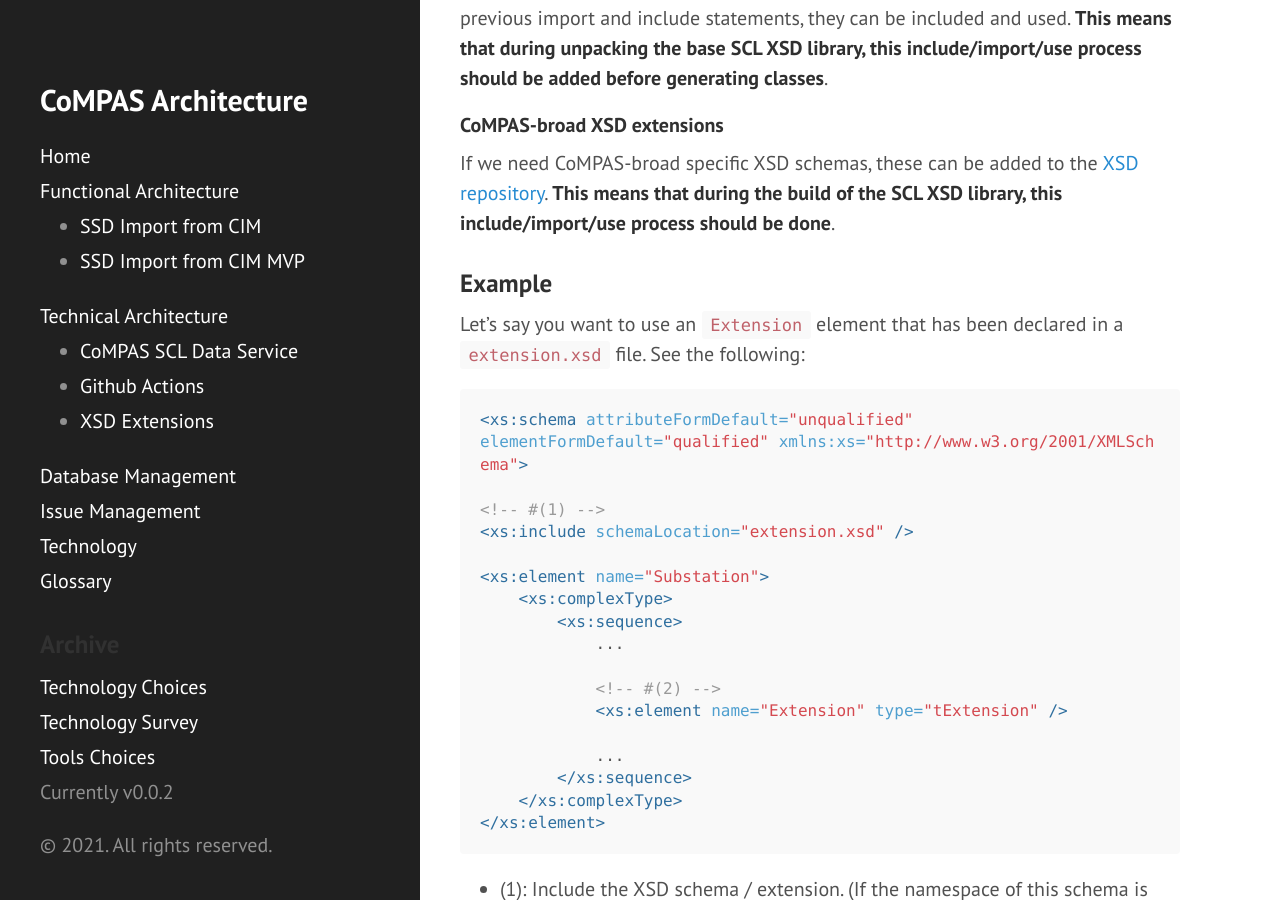
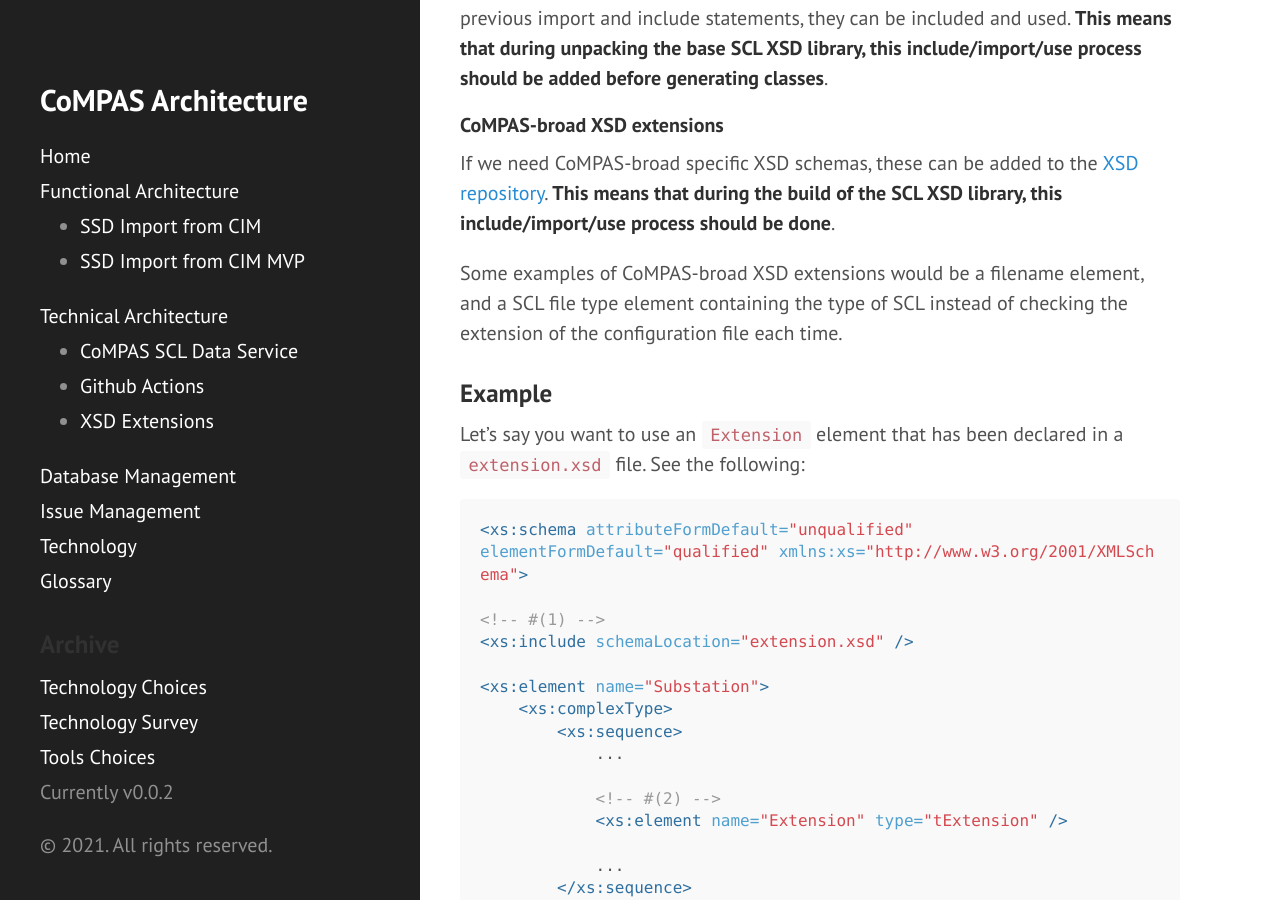
Before and after one commit to com-pas/compas-architecture, a Jekyll site: the page built from technical/XSD_EXTENSIONS.md, in a window 1280 px wide and 900 px high, scrolled down 813 px. Built offline with Jekyll 4.4.1, drawn with Linux system fonts in a browser that asks for light colours; our own code applies the rules of GitHub Pages for plain Markdown files.

Commit message:
Added CoMPAS-broad XSD extensions examples
Signed-off-by: Rob Tjalma <rob@tjalma.com>

```diff
--- a/technical/XSD_EXTENSIONS.md
+++ b/technical/XSD_EXTENSIONS.md
@@ -18,7 +18,10 @@ XSD schema extensions can be included in the base SCL XSD schemas by using the [
 Project specific XSD schemas can be defined within the project itself. By using the previous import and include statements, they can be included and used. **This means that during unpacking the base SCL XSD library, this include/import/use process should be added before generating classes**.
 
 #### CoMPAS-broad XSD extensions
-If we need CoMPAS-broad specific XSD schemas, these can be added to the [XSD repository](https://github.com/com-pas/compas-scl-xsd). **This means that during the build of the SCL XSD library, this include/import/use process should be done**.
+If we need CoMPAS-broad specific XSD schemas, these can be added to the [XSD repository](https://github.com/com-pas/compas-scl-xsd).
+**This means that during the build of the SCL XSD library, this include/import/use process should be done**.
+
+Some examples of CoMPAS-broad XSD extensions would be a filename element, and a SCL file type element containing the type of SCL instead of checking the extension of the configuration file each time.
 
 ### Example
 Let's say you want to use an `Extension` element that has been declared in a `extension.xsd` file. See the following:
```
